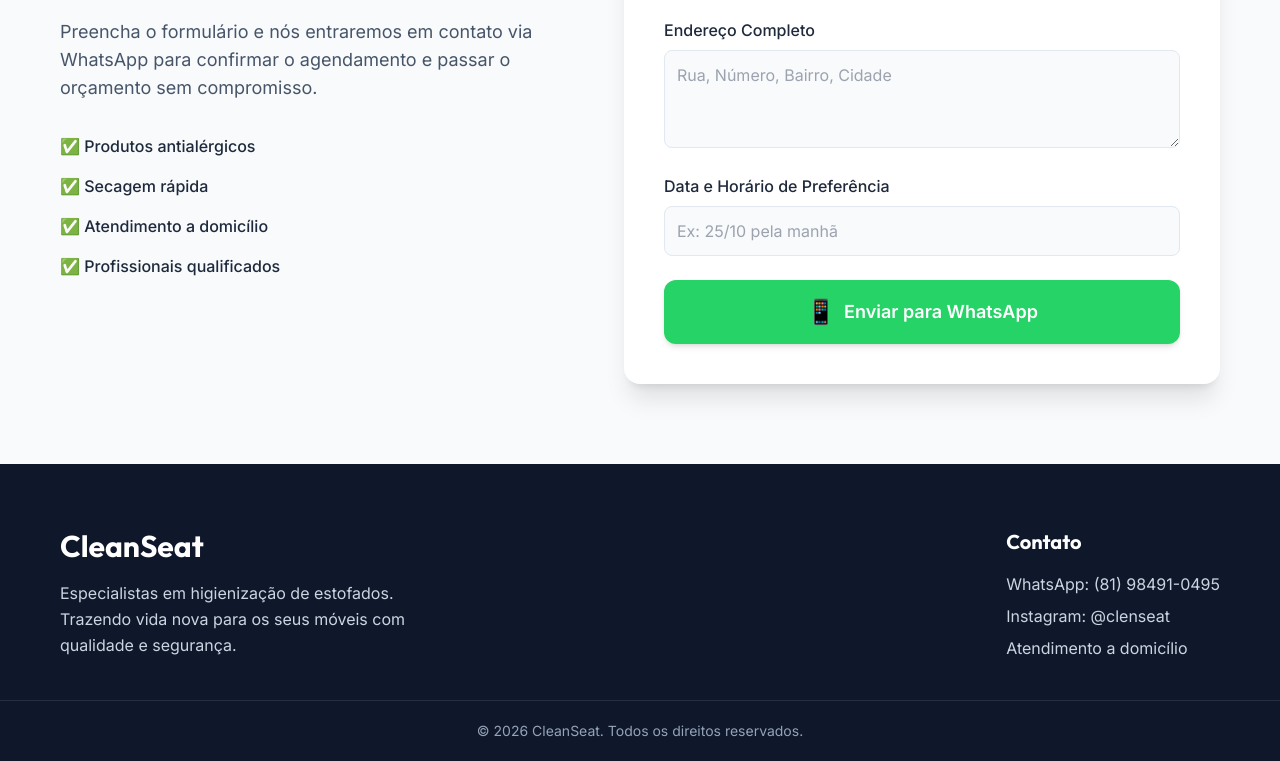
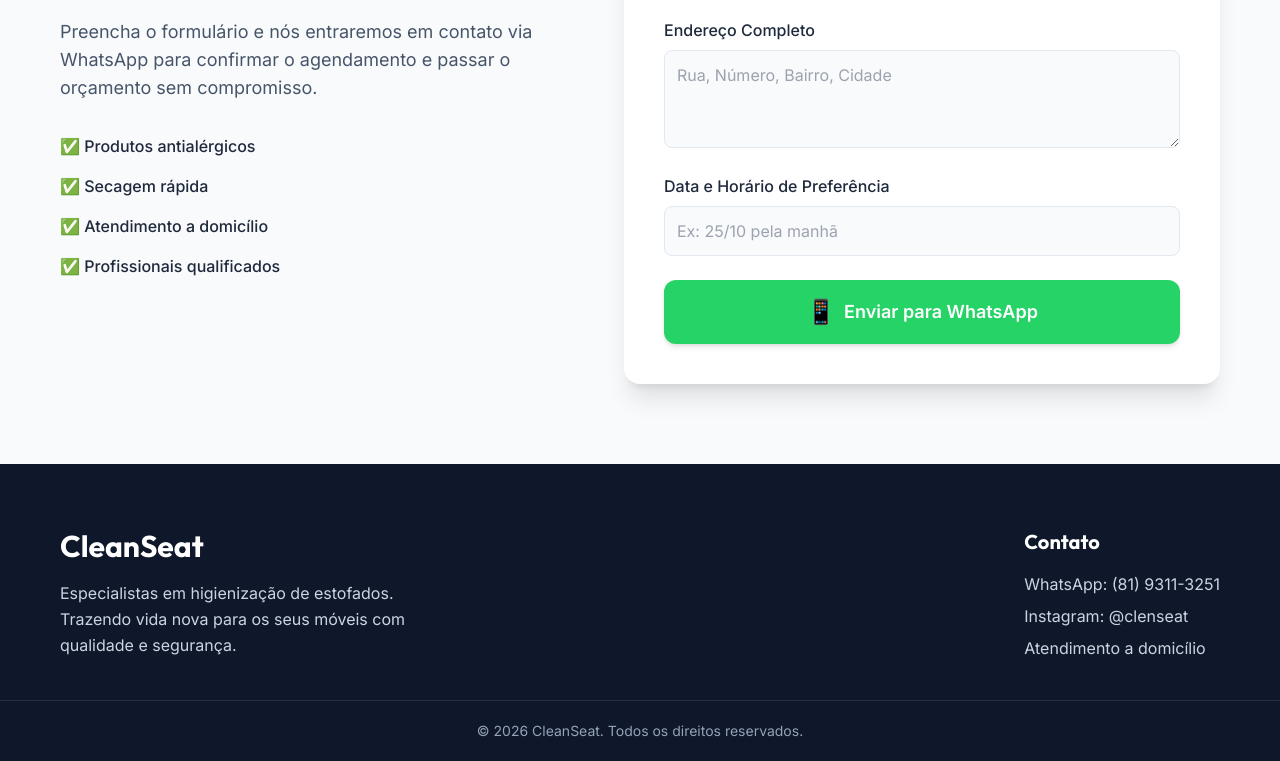
Before and after one commit to filipegranja98/cleanseat, a React (Vite) app: page / in a window 1280 px wide. Shown: the part 2108-2869 px from the top of the page. Built offline with nearby package versions, Linux system fonts and the light colour scheme.

Commit message:
fix: atualiza numero do whatsapp

```diff
--- a/src/components/BookingForm.jsx
+++ b/src/components/BookingForm.jsx
@@ -18,7 +18,7 @@ function BookingForm() {
   const handleSubmit = (e) => {
     e.preventDefault();
 
-    const phoneNumber = "5581984910495";
+    const phoneNumber = "558193113251";
     const message = `Olá CleanSeat! Gostaria de agendar uma higienização.\n\n*Meus Dados:*\nNome: ${formData.nome}\nEndereço: ${formData.endereco}\nHorário de Preferência: ${formData.dataHorario}`;
 
     const encodedMessage = encodeURIComponent(message);
--- a/src/components/Footer.jsx
+++ b/src/components/Footer.jsx
@@ -10,7 +10,7 @@ function Footer() {
         </div>
         <div>
           <h4 className="text-white text-xl font-bold mb-4">Contato</h4>
-          <p className="text-slate-300 mb-2">WhatsApp: (81) 98491-0495</p>
+          <p className="text-slate-300 mb-2">WhatsApp: (81) 9311-3251</p>
           <p className="text-slate-300 mb-2">
             Instagram: <a href="https://www.instagram.com/clenseat/" target="_blank" rel="noopener noreferrer" className="hover:text-primary transition-colors">@clenseat</a>
           </p>
```
